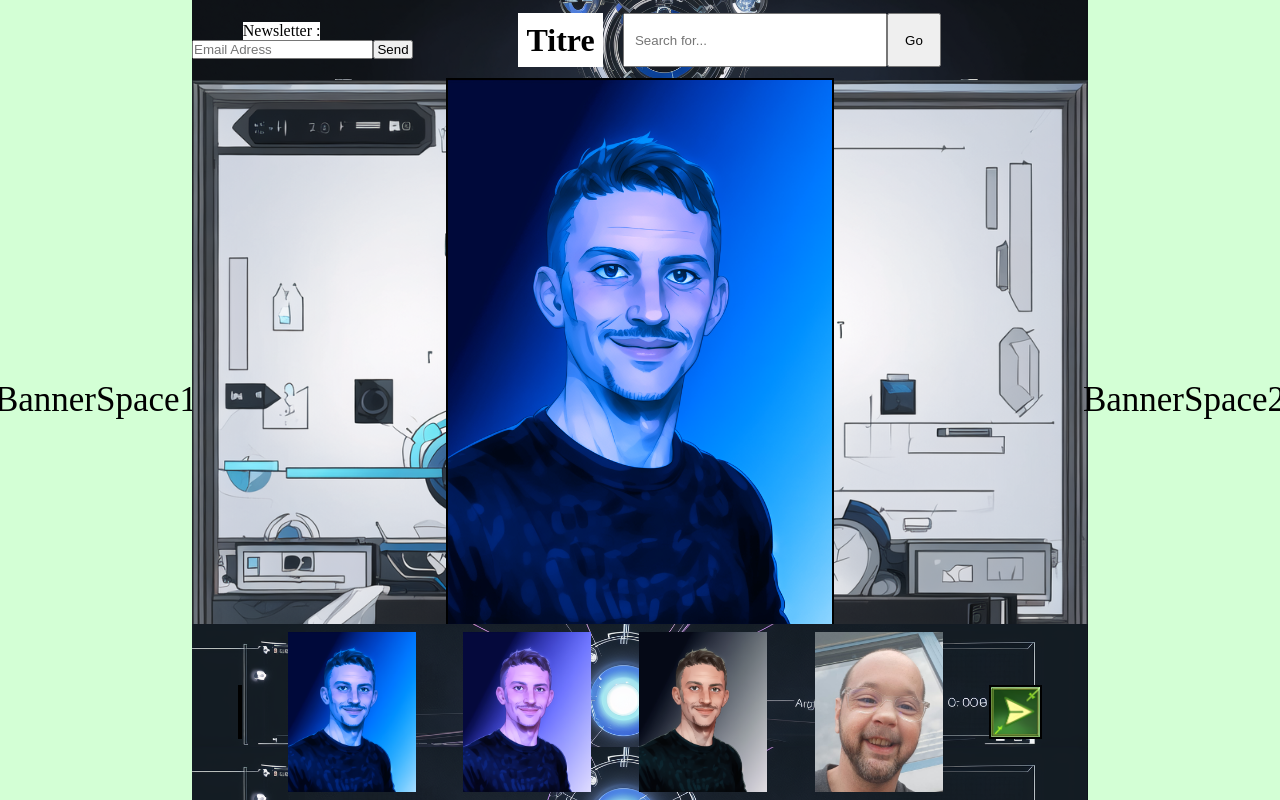
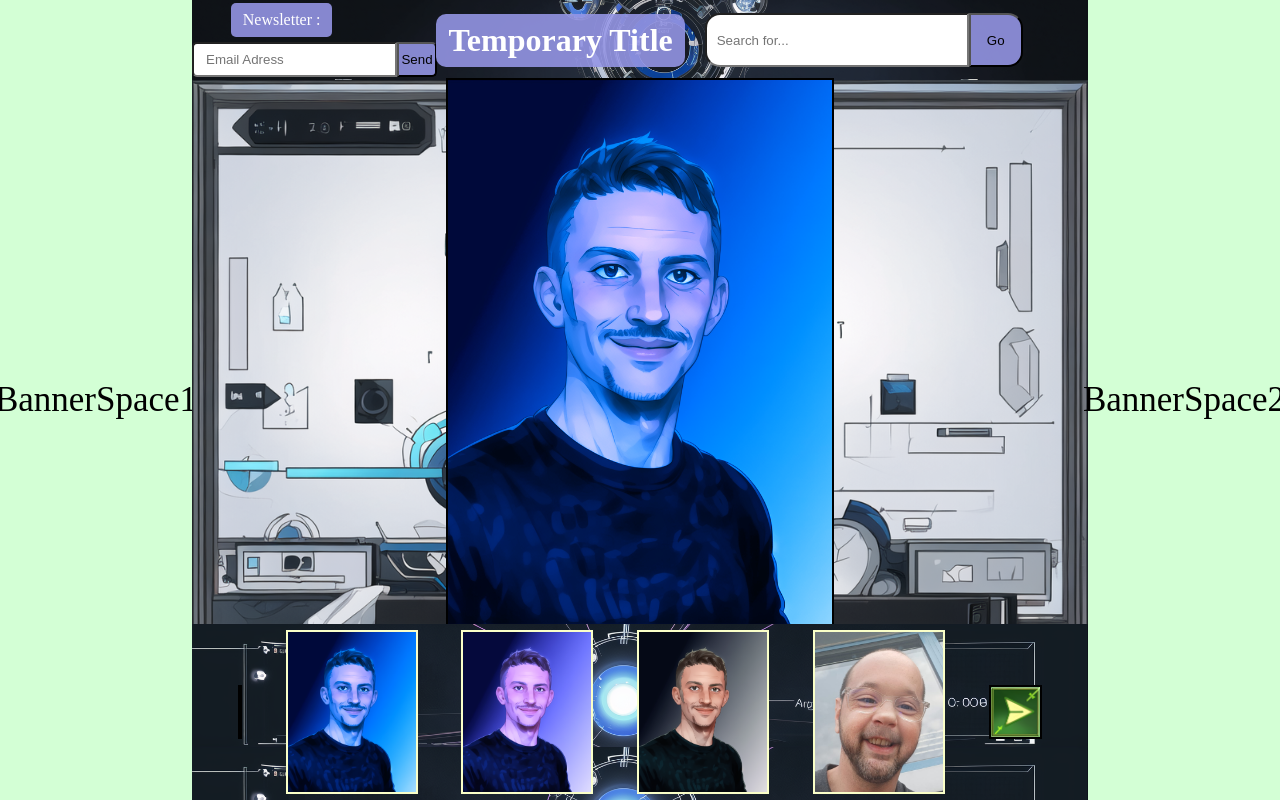
Before and after one commit to MathisPastreNelson/make-me-fluffy, a React (Vite) app: page / in a window 1280 px wide. Built offline with nearby package versions, Linux system fonts and the light colour scheme.

Commit message:
search function work

```diff
--- a/src/assets/images/images.json
+++ b/src/assets/images/images.json
@@ -1,47 +1,47 @@
 [
   {
     "name": "image1",
-    "description": "Description de l'image 1",
+    "description": "mathis",
     "path": "/src/assets/images/1.png"
   },
   {
     "name": "image2",
-    "description": "Description de l'image 2",
+    "description": "mathis",
     "path": "/src/assets/images/2.png"
   },
   {
     "name": "image3",
-    "description": "Description de l'image 3",
+    "description": "mathis",
     "path": "/src/assets/images/3.png"
   },
   {
     "name": "image4",
-    "description": "Description de l'image 4",
+    "description": "Philippe",
     "path": "/src/assets/images/4.jpg"
   },
    {
     "name": "image5",
-    "description": "Description de l'image 5",
+    "description": "Darmanin",
     "path": "/src/assets/images/5.jpg"
   },
    {
     "name": "image6",
-    "description": "Description de l'image 6",
+    "description": "Darmanin",
     "path": "/src/assets/images/6.jpg"
   },
    {
     "name": "image7",
-    "description": "Description de l'image 7",
+    "description": "Darmanin",
     "path": "/src/assets/images/7.jpg"
   },
    {
     "name": "image8",
-    "description": "Description de l'image 8",
+    "description": "Darmanin",
     "path": "/src/assets/images/8.jpg"
   },
    {
     "name": "image9",
-    "description": "Description de l'image 9",
+    "description": "Darmanin",
     "path": "/src/assets/images/9.jpg"
   }
 ]
--- a/src/components/Header.jsx
+++ b/src/components/Header.jsx
@@ -1,35 +1,65 @@
-import React from "react";
+import React, { useState, useRef } from "react";
 
-export default function Header() {
+export default function Header({ onSearch }) {
+  const [searchValue, setSearchValue] = useState("");
+  const [isSearchFocused, setIsSearchFocused] = useState(false); // État pour suivre si la barre de recherche a le focus
+  const searchInputRef = useRef(null); // Référence pour le champ de recherche
+
+  const handleSearchSubmit = () => {
+    onSearch(searchValue); // Exécuter la fonction de recherche
+  };
+
+  const handleKeyPress = (e) => {
+    if (isSearchFocused && e.key === "Enter") {
+      handleSearchSubmit();
+    }
+  };
+
+  const handleSearchFocus = () => {
+    setIsSearchFocused(true); // Mettre à jour l'état lorsque la barre de recherche obtient le focus
+  };
+
+  const handleSearchBlur = () => {
+    setIsSearchFocused(false); // Mettre à jour l'état lorsque la barre de recherche perd le focus
+  };
+
+  const handleEmailSubmit = () => {
+    // Ajouter la logique pour envoyer l'email
+    // Après avoir envoyé l'email, garder le focus sur le champ de recherche
+    searchInputRef.current.focus();
+  };
+
   return (
     <div className="header_content">
-      {" "}
       <div className="newletter_Container">
         <p className="newletter_Text">Newsletter :</p>
         <div className="email_box">
           <input
+            className="emailbar"
             type="email"
             name="email"
             id="email"
             placeholder="Email Adress"
           />
-          <button className="emailButton" onClick={() => handleEmailSubmit()}>
+          <button className="emailButton" onClick={handleEmailSubmit}>
             Send
           </button>
         </div>
       </div>
       <div className="searchBar_Container">
-        <h1 className="title">Titre</h1>
+        <h1 className="title">Temporary Title</h1>
         <input
           className="searchbar"
           type="text"
-          name="search"
-          id="search"
+          value={searchValue}
+          onChange={(e) => setSearchValue(e.target.value)}
+          onKeyPress={handleKeyPress}
+          onFocus={handleSearchFocus} // Gérer l'événement de focus de la barre de recherche
+          onBlur={handleSearchBlur} // Gérer l'événement de blur de la barre de recherche
           placeholder="Search for..."
+          ref={searchInputRef} // Attribuer la référence au champ de recherche
         />
-        <button
-          className="searchbar_Button"
-          onClick={() => handleSearchSubmit()}>
+        <button className="searchbar_Button" onClick={handleSearchSubmit}>
           Go
         </button>
       </div>
--- a/src/components/HomeBody.jsx
+++ b/src/components/HomeBody.jsx
@@ -1,18 +1,23 @@
-import React from "react";
-import { useState } from "react";
-
+import React, { useState } from "react";
 import Header from "../components/Header";
 import PhotoContainer from "../components/PhotoContainer";
 
 export default function HomeBody() {
-  const [count, setCount] = useState(0);
+  const [searchQuery, setSearchQuery] = useState(""); // État de la recherche
+
+  // Fonction de recherche qui sera passée à PhotoContainer
+  const handleSearch = (query) => {
+    setSearchQuery(query);
+  };
+
   return (
-    // Contenu principal ici
     <div className="globalContainer">
       <div className="Ads-space">BannerSpace1</div>
       <div className="content">
-        <Header />
-        <PhotoContainer />
+        <Header onSearch={handleSearch} />{" "}
+        {/* Passer la fonction de recherche */}
+        <PhotoContainer searchQuery={searchQuery} />{" "}
+        {/* Passer l'état de la recherche */}
       </div>
       <div className="Ads-space">BannerSpace2</div>
     </div>
--- a/src/components/PhotoContainer.jsx
+++ b/src/components/PhotoContainer.jsx
@@ -2,10 +2,15 @@ import React, { useState } from "react";
 import Arrow from "../assets/Icons/arrow.png";
 import imageList from "../assets/images/images.json";
 
-export default function PhotoContainer() {
+export default function PhotoContainer({ searchQuery }) {
   const [selectedImage, setSelectedImage] = useState(imageList[0]);
-  const [startIndex, setStartIndex] = useState(0); // Indice de départ pour afficher les images dans le carrousel
+  const [startIndex, setStartIndex] = useState(0);
   const [isFullScreen, setIsFullScreen] = useState(false);
+
+  // Filtrer les images en fonction de la recherche
+  const filteredImages = imageList.filter((image) =>
+    image.description.toLowerCase().includes(searchQuery.toLowerCase())
+  );
 
   const toggleFullScreen = () => {
     setIsFullScreen(!isFullScreen);
@@ -13,11 +18,11 @@ export default function PhotoContainer() {
 
   const handleClickImage = (image) => {
     setSelectedImage(image);
-    setIsFullScreen(false); // Désactive le mode plein écran lorsque vous cliquez sur une nouvelle image sélectionnée
+    setIsFullScreen(false);
   };
 
   const handleNext = () => {
-    if (startIndex + 4 < imageList.length) {
+    if (startIndex + 4 < filteredImages.length) {
       setStartIndex(startIndex + 4);
     }
   };
@@ -43,7 +48,7 @@ export default function PhotoContainer() {
         className="selected_img"
         src={selectedImage ? selectedImage.path : null}
         alt="Image sélectionnée"
-        onClick={toggleFullScreen} // Active le mode plein écran lorsque vous cliquez sur l'image sélectionnée
+        onClick={toggleFullScreen}
       />
       <div className="photo_carrousel">
         <div className="arrow left-container">
@@ -56,7 +61,9 @@ export default function PhotoContainer() {
             />
           )}
         </div>
-        {imageList.slice(startIndex, startIndex + 4).map((image, index) => (
+        {filteredImages
+          .slice(startIndex, startIndex + 4)
+          .map((image, index) => (
             <img
               key={index}
               className="imgSize"
@@ -66,7 +73,7 @@ export default function PhotoContainer() {
             />
           ))}
         <div className="arrow right-container">
-          {startIndex + 4 < imageList.length && (
+          {startIndex + 4 < filteredImages.length && (
             <img
               className="arrow"
               src={Arrow}
--- a/src/css/header.scss
+++ b/src/css/header.scss
@@ -1,5 +1,6 @@
 .header_content {
   background-image: url("../assets/backgrounds/image(12).png");
+
   background-size: cover;
   background-position: center;
 }
@@ -23,13 +24,19 @@
 
 .newletter_Text {
   margin: 0 auto;
-  background-color: white;
+  background-color: rgba(149, 150, 230, 0.89);
+  padding: 0.5rem 0.75rem;
+  border-radius: 5px;
+  color: white;
+  margin-bottom: 5px;
 }
 
 .title {
   margin-right: 20px;
-  background-color: white;
-  padding: 0.52rem;
+  background-color: rgba(149, 150, 230, 0.89);
+  padding: 0.5rem 0.75rem;
+  border-radius: 10px;
+  color: white;
 }
 
 .email_box {
@@ -37,17 +44,26 @@
   margin: 0 auto;
 }
 
+.emailbar {
+  padding: 0.5rem 0.75rem;
+  border-radius: 5px 0 0 5px;
+}
 .emailButton {
   width: 40px;
+  border-radius: 0 5px 5px 0;
+  background-color: rgba(149, 150, 230, 0.89);
 }
 
 .searchbar {
   height: 30px;
   width: 240px;
   padding: 10px;
+  border-radius: 15px 0 0 15px;
 }
 
 .searchbar_Button {
   height: 54px;
   width: 54px;
+  border-radius: 0 15px 15px 0;
+  background-color: rgba(149, 150, 230, 0.89);
 }
--- a/src/css/photoContainer.scss
+++ b/src/css/photoContainer.scss
@@ -20,9 +20,10 @@
 .selected_img {
   height: 68vh;
   margin: auto;
-  outline: 2px solid black;
+  outline: 2px solid rgb(0, 0, 0);
   width: 30vw;
   object-fit: cover;
+  cursor: pointer;
 }
 
 // Fleche avant apres
@@ -56,4 +57,11 @@
   height: 20vh;
   width: 10vw;
   object-fit: cover;
+  cursor: pointer;
+  transition: 200ms ease-in;
+  outline: 2px solid rgb(250, 255, 200);
 }
+
+.imgSize:hover {
+  scale: 1.05;
+}
```
Lines whose indentation alone changed are shown as unchanged.
